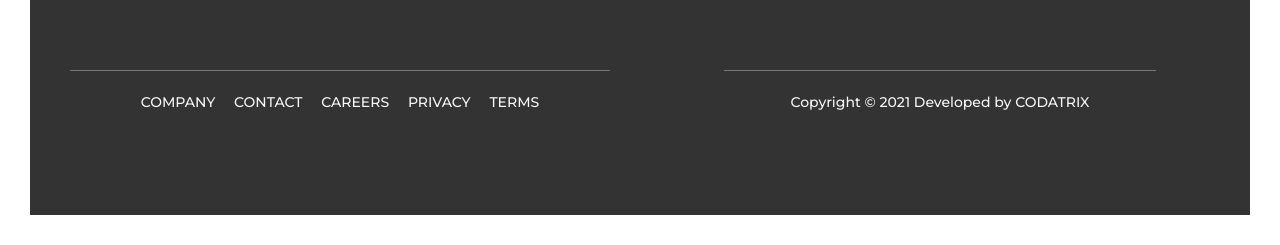
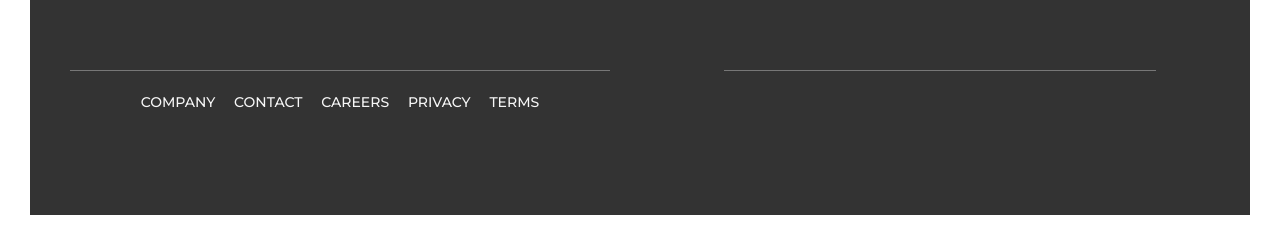
Before and after one commit to Codatrix1/Natours, a website: page index.html in a window 1280 px wide. Shown: the part 5853-6098 px from the top of the page. Drawn offline with Linux system fonts and the light colour scheme.

Commit message:
Update index.html

```diff
--- a/index.html
+++ b/index.html
@@ -540,13 +540,13 @@
 
         <div class="col-1-of-2">
           <p class="footer__copyright">
-            Copyright &copy; 2021 Developed by
+<!--             Copyright &copy; 2021 Developed by
             <a
               href="https://www.codatrix.com/"
               target="_blank"
               class="footer__link"
               >Codatrix</a
-            >
+            > -->
           </p>
         </div>
       </div>
```
